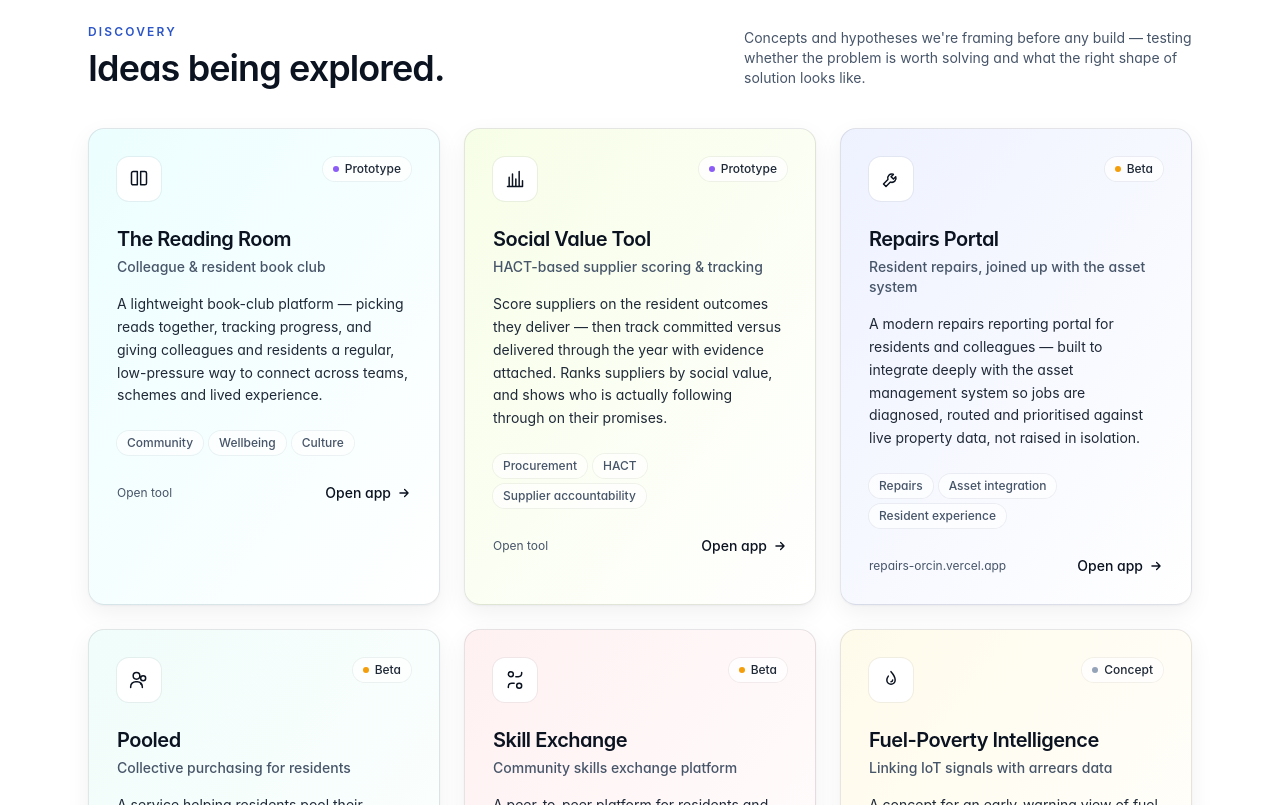
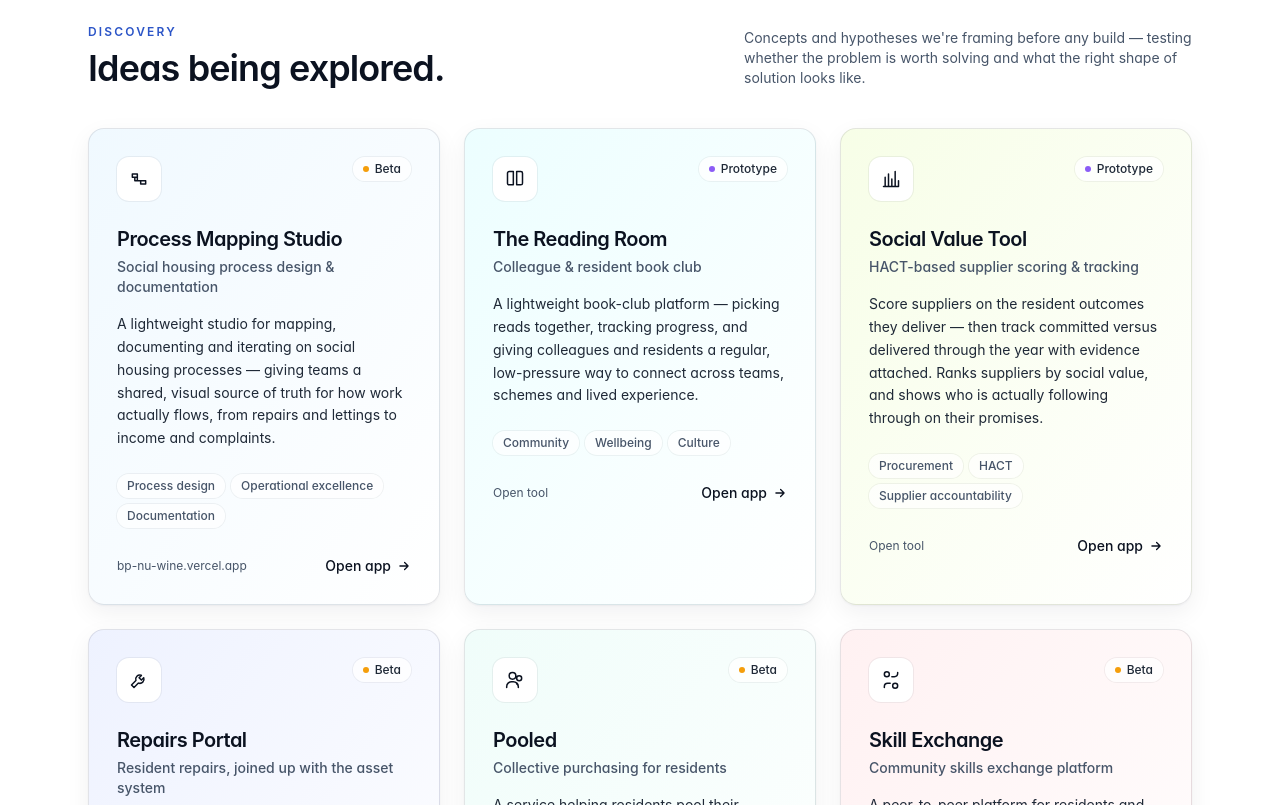
Before and after one commit to thealtjourney/innovation-hub, a Next.js app: page / in a window 1280 px wide. Shown: the part 1580-2385 px from the top of the page. Built offline with nearby package versions, Linux system fonts and the light colour scheme; a web font is replaced by a local one.

Commit message:
Add Process Mapping Studio tile to Discovery

```diff
--- a/app/page.tsx
+++ b/app/page.tsx
@@ -30,6 +30,19 @@ const inProgress: App[] = [
 ];
 
 const discovery: App[] = [
+  {
+    name: "Process Mapping Studio",
+    tagline: "Social housing process design & documentation",
+    description:
+      "A lightweight studio for mapping, documenting and iterating on social housing processes — giving teams a shared, visual source of truth for how work actually flows, from repairs and lettings to income and complaints.",
+    href: "https://bp-nu-wine.vercel.app/",
+    external: true,
+    status: "Beta",
+    tags: ["Process design", "Operational excellence", "Documentation"],
+    accent: "from-sky-50 to-white",
+    iconPath:
+      "M4 6h6v4H4V6Zm10 8h6v4h-6v-4Zm-4-4v4M7 10v4h7",
+  },
   {
     name: "The Reading Room",
     tagline: "Colleague & resident book club",
```
